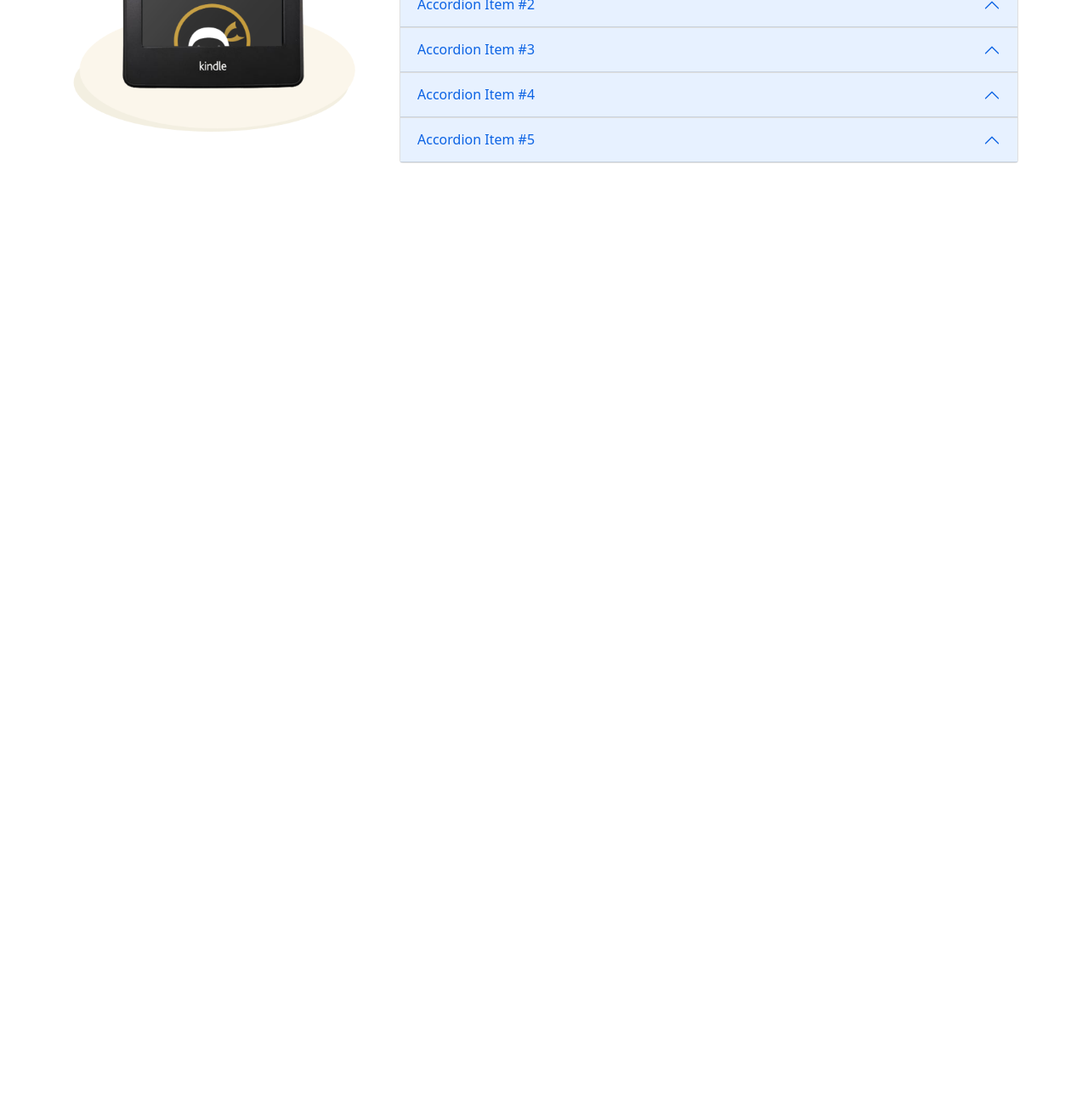
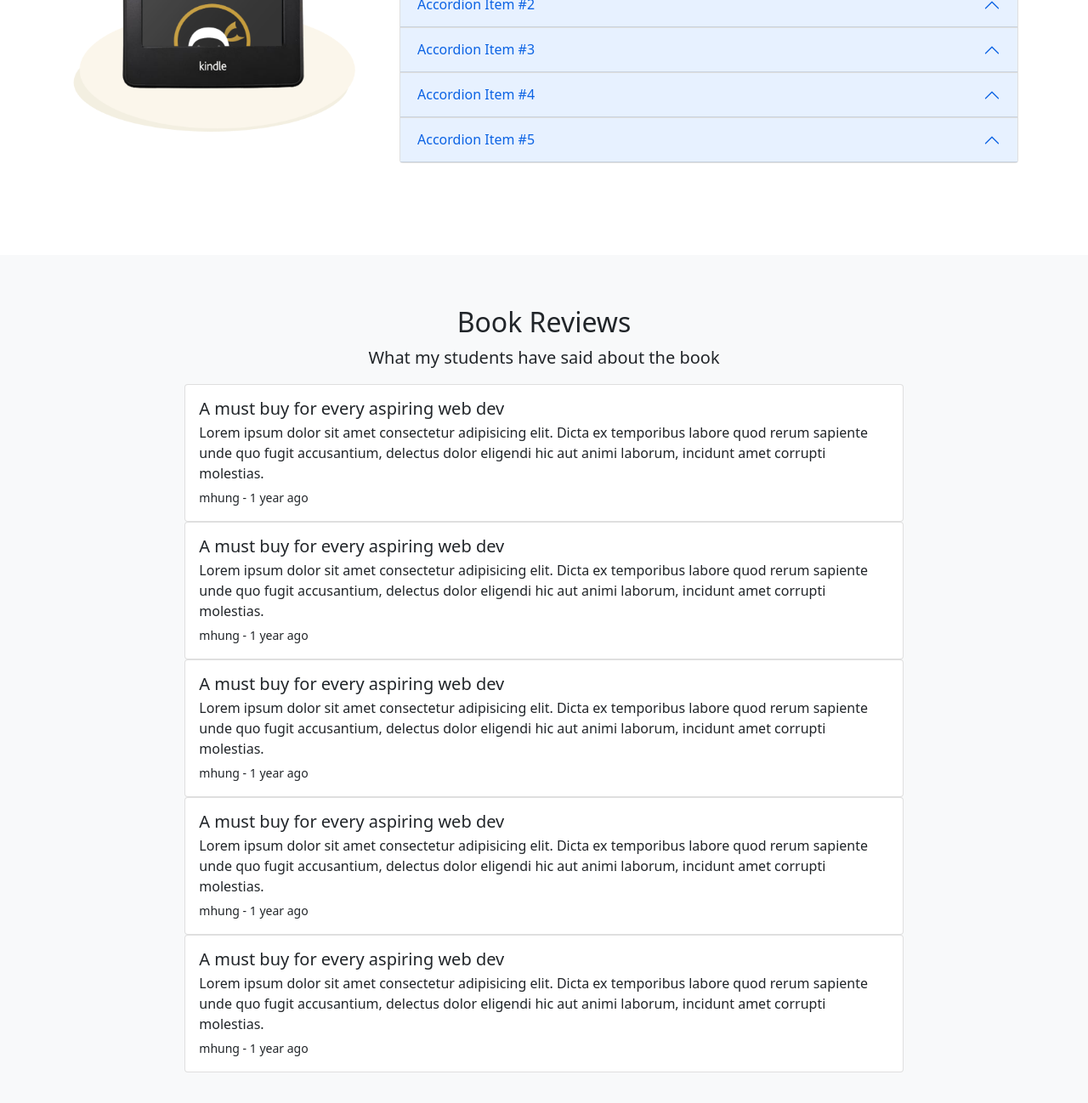
Before and after one commit to manhhungdoan/Base-BootStrap, a plain HTML site: page index.html in a window 1280 px wide. Shown: the part 1894-3192 px from the top of the page at 85% size. Before the commit the page ends 2194 px from the top, so only its background shows below. Drawn offline with nearby package versions, Linux system fonts and the light colour scheme.

Commit message:
list group

```diff
--- a/index.html
+++ b/index.html
@@ -251,6 +251,78 @@
         </div>
     </section>
 
+    <section id="reviews" class="bg-light">
+        <div class="container-lg text-center">
+            <h2>Book Reviews</h2>
+            <p class="lead">What my students have said about the book</p>
+        </div>
+        <div class="row justify-content-center">
+            <div class="col-lg-8">
+                <div class="list-group">
+                    <div class="list-group-item py-3">
+                        <h5 class="mb-1">A must buy for every aspiring web dev</h5>
+                        <p class="mb-1">Lorem ipsum dolor sit amet consectetur adipisicing elit. Dicta ex temporibus
+                            labore quod rerum sapiente unde quo fugit accusantium, delectus dolor eligendi hic aut animi
+                            laborum, incidunt amet corrupti molestias.</p>
+                        <small>mhung - 1 year ago</small>
+                    </div>
+                </div>
+            </div>
+        </div>
+        <div class="row justify-content-center">
+            <div class="col-lg-8">
+                <div class="list-group">
+                    <div class="list-group-item py-3">
+                        <h5 class="mb-1">A must buy for every aspiring web dev</h5>
+                        <p class="mb-1">Lorem ipsum dolor sit amet consectetur adipisicing elit. Dicta ex temporibus
+                            labore quod rerum sapiente unde quo fugit accusantium, delectus dolor eligendi hic aut animi
+                            laborum, incidunt amet corrupti molestias.</p>
+                        <small>mhung - 1 year ago</small>
+                    </div>
+                </div>
+            </div>
+        </div>
+        <div class="row justify-content-center">
+            <div class="col-lg-8">
+                <div class="list-group">
+                    <div class="list-group-item py-3">
+                        <h5 class="mb-1">A must buy for every aspiring web dev</h5>
+                        <p class="mb-1">Lorem ipsum dolor sit amet consectetur adipisicing elit. Dicta ex temporibus
+                            labore quod rerum sapiente unde quo fugit accusantium, delectus dolor eligendi hic aut animi
+                            laborum, incidunt amet corrupti molestias.</p>
+                        <small>mhung - 1 year ago</small>
+                    </div>
+                </div>
+            </div>
+        </div>
+        <div class="row justify-content-center">
+            <div class="col-lg-8">
+                <div class="list-group">
+                    <div class="list-group-item py-3">
+                        <h5 class="mb-1">A must buy for every aspiring web dev</h5>
+                        <p class="mb-1">Lorem ipsum dolor sit amet consectetur adipisicing elit. Dicta ex temporibus
+                            labore quod rerum sapiente unde quo fugit accusantium, delectus dolor eligendi hic aut animi
+                            laborum, incidunt amet corrupti molestias.</p>
+                        <small>mhung - 1 year ago</small>
+                    </div>
+                </div>
+            </div>
+        </div>
+        <div class="row justify-content-center">
+            <div class="col-lg-8">
+                <div class="list-group">
+                    <div class="list-group-item py-3">
+                        <h5 class="mb-1">A must buy for every aspiring web dev</h5>
+                        <p class="mb-1">Lorem ipsum dolor sit amet consectetur adipisicing elit. Dicta ex temporibus
+                            labore quod rerum sapiente unde quo fugit accusantium, delectus dolor eligendi hic aut animi
+                            laborum, incidunt amet corrupti molestias.</p>
+                        <small>mhung - 1 year ago</small>
+                    </div>
+                </div>
+            </div>
+        </div>
+    </section>
+
     <script src="https://cdn.jsdelivr.net/npm/bootstrap@5.0.2/dist/js/bootstrap.bundle.min.js"
         integrity="sha384-MrcW6ZMFYlzcLA8Nl+NtUVF0sA7MsXsP1UyJoMp4YLEuNSfAP+JcXn/tWtIaxVXM"
         crossorigin="anonymous"></script>
```
